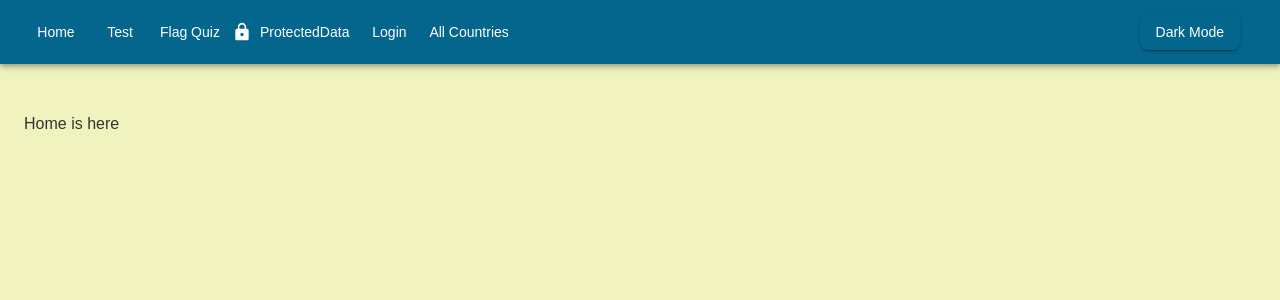
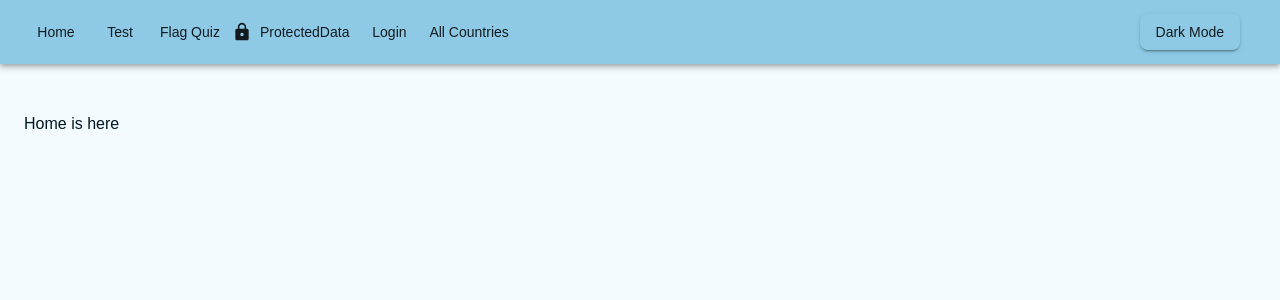
Before and after one commit to stabjana/countries-app, a React (Vite) app in the folder frontend/: page / in a window 1280 px wide. Shown: the top 300 px of the page. Built offline with nearby package versions, Linux system fonts and the light colour scheme; no server answers.

Commit message:
add search functionality and refine styles

```diff
--- a/frontend/src/App.tsx
+++ b/frontend/src/App.tsx
@@ -1,4 +1,4 @@
-import { Box, Button } from "@mui/material";
+import { Box } from "@mui/material";
 import { BrowserRouter, Route, Routes } from "react-router-dom";
 import { TestData } from "./components/TestData";
 import { Login } from "./components/Auth/Login";
@@ -10,12 +10,8 @@ import { AuthRedirect } from "./components/Auth/AuthRedirect";
 import CountryDetail from "./components/Countries/CountryDetail";
 import CountriesList from "./components/Countries/CountriesList";
 import { Favourites } from "./components/Auth/Favourites";
-import { useContext } from "react";
-import { ThemeContext } from "./theme/themeContext";
 
 function App() {
-  const { isDarkMode, toggleTheme } = useContext(ThemeContext);
-
   return (
     <AuthProvider>
       <BrowserRouter>
--- a/frontend/src/components/Countries/CountriesList.tsx
+++ b/frontend/src/components/Countries/CountriesList.tsx
@@ -1,11 +1,11 @@
-import { useEffect } from "react";
+import { useEffect, useState } from "react";
 import { useAppDispatch, useAppSelector } from "../../store/hooks";
-import {
-  fetchAlLCountries,
-  selectAllCountries,
-} from "../../store/slices/countriesSlices";
+import { fetchAlLCountries } from "../../store/slices/countriesSlices";
 import CountryCard from "./CountryCard";
-import { Grid, Typography, Container } from "@mui/material";
+import { Grid, Typography, Container, TextField } from "@mui/material";
+import InputAdornment from "@mui/material/InputAdornment";
+import SearchIcon from "@mui/icons-material/Search";
+import { Country } from "../../types/country";
 
 const CountriesList = () => {
   const dispatch = useAppDispatch();
@@ -13,9 +13,24 @@ const CountriesList = () => {
     (state) => state.countries
   );
 
+  const [searchText, setSearchText] = useState("");
+  const [filteredCountries, setFilteredCountries] = useState<Country[]>([]);
+
   useEffect(() => {
     dispatch(fetchAlLCountries());
   }, [dispatch]);
+
+  useEffect(() => {
+    if (!searchText) {
+      setFilteredCountries(countries); // Wenn kein Suchtext, zeige alle Länder
+    } else {
+      setFilteredCountries(
+        countries.filter((country) =>
+          country.name.common.toLowerCase().includes(searchText.toLowerCase())
+        )
+      );
+    }
+  }, [searchText, countries]);
 
   if (loading) return <h3>Loading countries...</h3>;
   if (error) return <h3>{error}</h3>;
@@ -25,24 +40,26 @@ const CountriesList = () => {
       <Typography variant="h4" gutterBottom>
         Countries
       </Typography>
+
+      <TextField
+        fullWidth
+        label="Search for a country..."
+        variant="outlined"
+        value={searchText}
+        onChange={(e) => setSearchText(e.target.value)}
+        sx={{ mb: 3 }}
+        InputProps={{
+          startAdornment: (
+            <InputAdornment position="start">
+              <SearchIcon />
+            </InputAdornment>
+          ),
+        }}
+      />
       <Grid container spacing={3}>
-        {countries.map((country) => (
+        {filteredCountries.map((country) => (
           <Grid item xs={12} sm={6} md={4} lg={3} key={country.cca3}>
-            <CountryCard
-              country={{
-                name: {
-                  common: country.name.common,
-                  official: country.name.official,
-                },
-                capital: country.capital || ["N/A"],
-                population: country.population,
-                flags: { png: country.flags.png, svg: country.flags.svg },
-                region: country.region || "Unknown",
-                subregion: country.subregion || "Unknown",
-                cca3: country.cca3,
-                currencies: country.currencies,
-              }}
-            />
+            <CountryCard country={country} />
           </Grid>
         ))}
       </Grid>
--- a/frontend/src/theme.ts
+++ /dev/null
@@ -1,47 +0,0 @@
-import { createTheme } from "@mui/material/styles";
-
-// Define color palette
-const colors = {
-  primary: "#05668D",
-  secondary: "#028090",
-  accent: "#00A896",
-  success: "#02C39A",
-  backgroundLight: "#F0F3BD",
-  backgroundDark: "#121212", // Dark mode background
-  textLight: "#333333",
-  textDark: "#ffffff",
-};
-
-// Light Theme
-export const lightTheme = createTheme({
-  palette: {
-    mode: "light",
-    primary: { main: colors.primary },
-    secondary: { main: colors.secondary },
-    background: { default: colors.backgroundLight, paper: "#FFFFFF" },
-    text: { primary: colors.textLight, secondary: colors.primary },
-  },
-  typography: {
-    fontFamily: "Arimo, sans-serif",
-    h1: { fontFamily: "Josefin Sans, sans-serif" },
-    h2: { fontFamily: "Josefin Sans, sans-serif" },
-    h3: { fontFamily: "Josefin Sans, sans-serif" },
-  },
-});
-
-// Dark Theme
-export const darkTheme = createTheme({
-  palette: {
-    mode: "dark",
-    primary: { main: colors.accent },
-    secondary: { main: colors.success },
-    background: { default: colors.backgroundDark, paper: "#1E1E1E" },
-    text: { primary: colors.textDark, secondary: colors.accent },
-  },
-  typography: {
-    fontFamily: "Arimo, sans-serif",
-    h1: { fontFamily: "Josefin Sans, sans-serif" },
-    h2: { fontFamily: "Josefin Sans, sans-serif" },
-    h3: { fontFamily: "Josefin Sans, sans-serif" },
-  },
-});
--- a/frontend/src/theme/ThemeProvider.tsx
+++ b/frontend/src/theme/ThemeProvider.tsx
@@ -7,7 +7,7 @@ import { ThemeContext } from "./themeContext";
 export const ThemeProvider = ({ children }: { children: ReactNode }) => {
   const [isDarkMode, setIsDarkMode] = useState(false);
 
-  // Memoize theme selection
+  // Memorize theme selection
   const theme = useMemo(
     () => (isDarkMode ? darkTheme : lightTheme),
     [isDarkMode]
--- a/frontend/src/theme/theme.ts
+++ b/frontend/src/theme/theme.ts
@@ -2,14 +2,15 @@ import { createTheme, ThemeOptions } from "@mui/material/styles";
 
 // Define color palette
 const colors = {
-  primary: "#05668D",
-  secondary: "#028090",
-  accent: "#00A896",
-  success: "#02C39A",
-  backgroundLight: "#F0F3BD",
-  backgroundDark: "#121212", // Dark mode background
-  textLight: "#333333",
-  textDark: "#ffffff",
+primary: "#8ecae6",
+secondary: "#219ebc",
+accent: "#fb8500",
+success: "#ffb703",
+backgroundLight: "#F3FBFF",
+backgroundDark: "#023047",
+textLight: "#001823",
+textDark: "#F3FBFF",
+smallText: "#004A6C"
 };
 
 // Base typography settings
@@ -50,8 +51,11 @@ export const lightTheme = createTheme({
     background: { default: colors.backgroundLight, paper: "#FFFFFF" },
     text: { primary: colors.textLight, secondary: colors.primary },
   },
-  typography,
-  components,
+  typography: {
+    ...typography,
+    body2: { color: colors.smallText }, // Standardmäßig für kleine Texte setzen
+  },
+    components,
 });
 
 // Dark Theme
```
Also changed, not shown: frontend/src/theme/themeContext.ts (line endings or trailing spaces).
